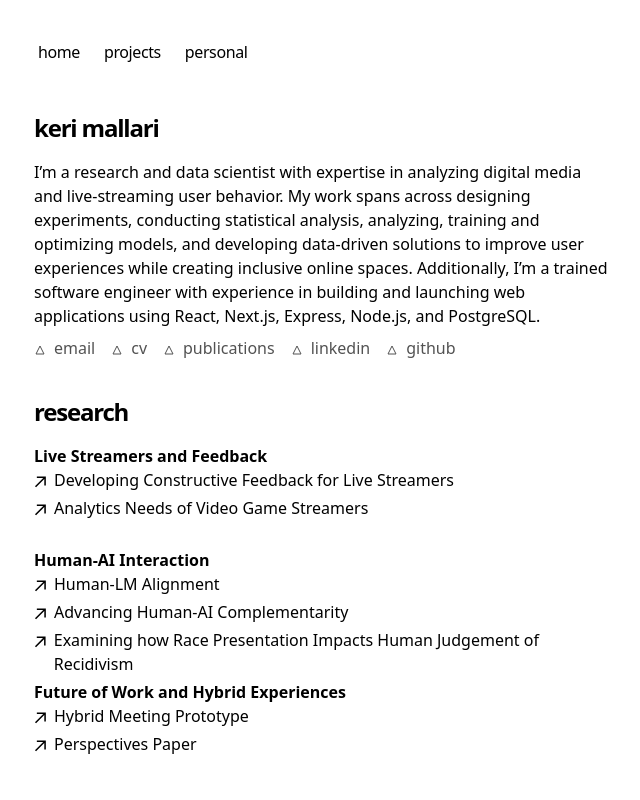
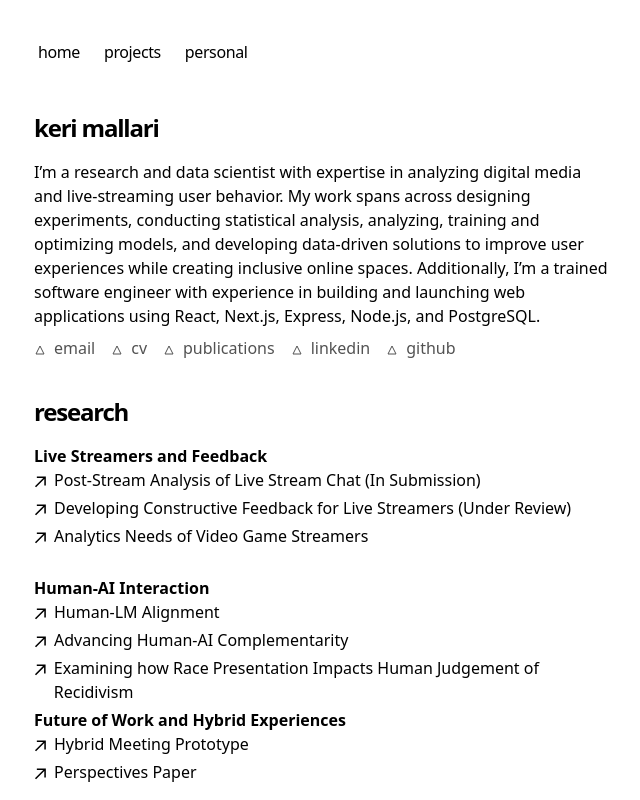
Before and after one commit to kerixyz/kerixyz.github.io, a Next.js app: page / in a window 1280 px wide. Shown: the top 800 px of the page, without its empty margins (318-958 px from the left). Built offline with nearby package versions, Linux system fonts and the light colour scheme.

Commit message:
added proj

```diff
--- a/app/page.tsx
+++ b/app/page.tsx
@@ -130,15 +130,27 @@
       <ul>
         <li><b>Live Streamers and Feedback</b></li>
           <ul>
-          <li>
+            <li>
                 <a
                   className="flex items-center transition-all hover:text-neutral-800 dark:hover:text-neutral-100"
                   rel="noopener noreferrer"
                   target="_blank"
-                  href="https://streamfeed.xyz"
+                  href=""
                 >
                   <ArrowIcon />
-                  <p className="ml-2 h-7">Developing Constructive Feedback for Live Streamers</p>
+                  <p className="ml-2 h-7">Post-Stream Analysis of Live Stream Chat (In Submission)</p>
+                </a>
+              </li>
+            <li></li>
+            <li>
+                <a
+                  className="flex items-center transition-all hover:text-neutral-800 dark:hover:text-neutral-100"
+                  rel="noopener noreferrer"
+                  target="_blank"
+                  href=""
+                >
+                  <ArrowIcon />
+                  <p className="ml-2 h-7">Developing Constructive Feedback for Live Streamers (Under Review)</p>
                 </a>
               </li>
             <li>
```
